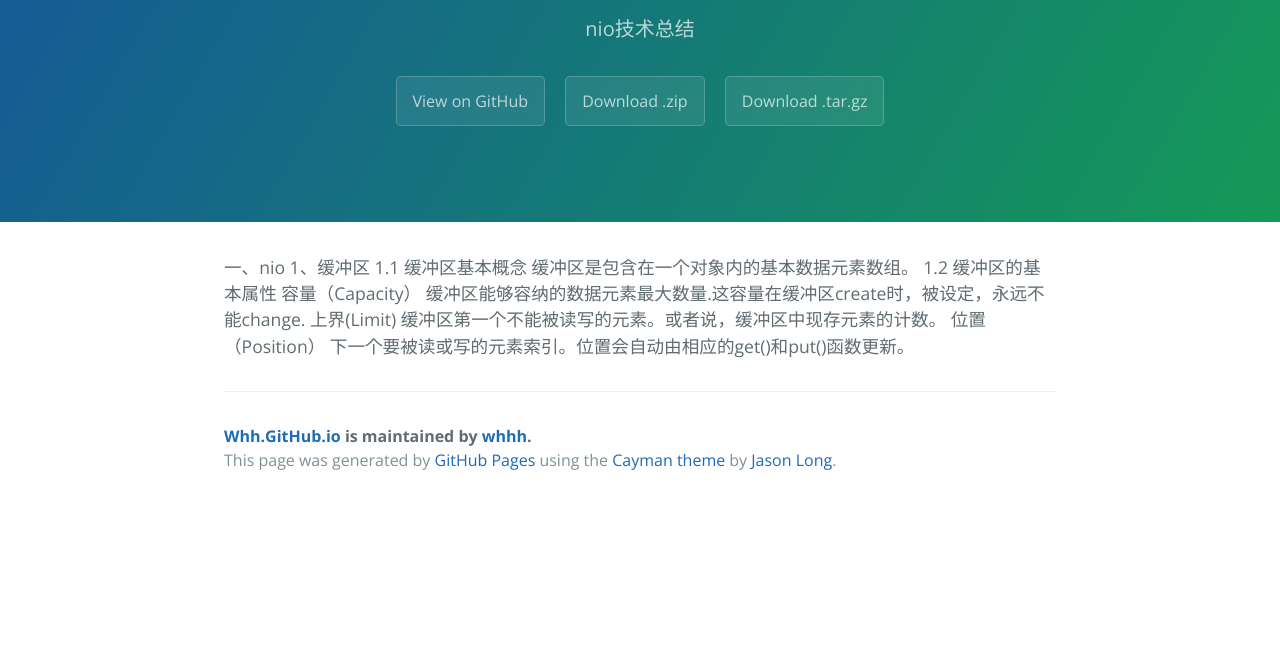
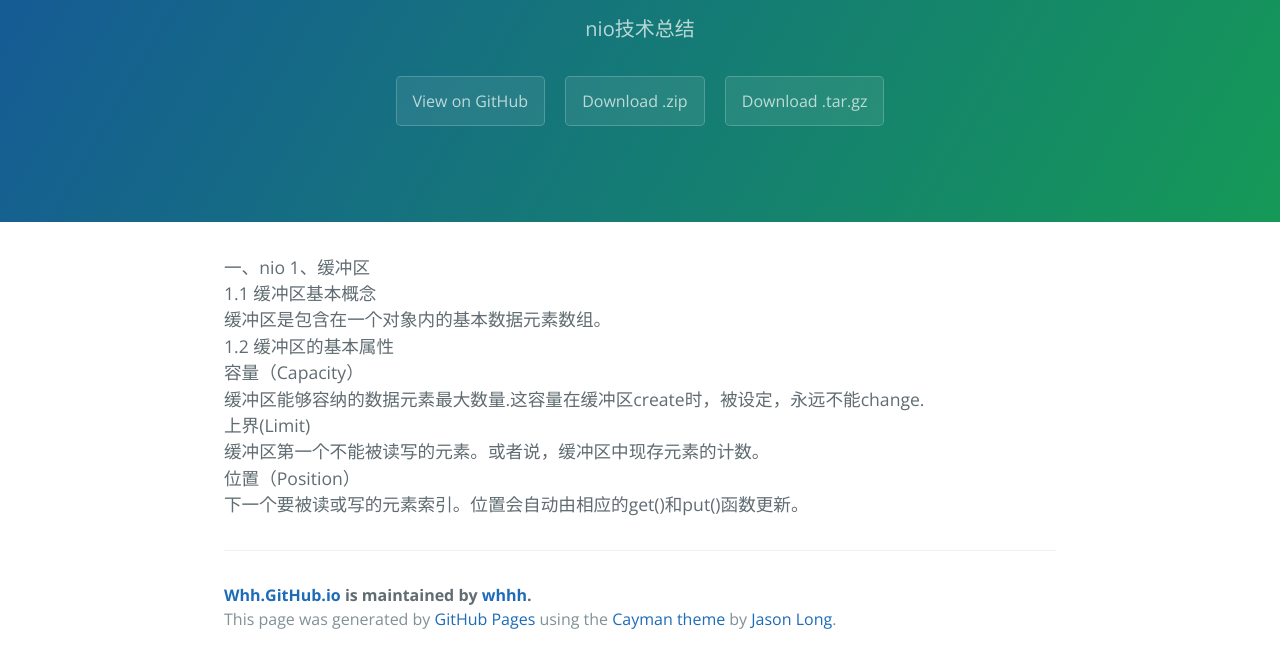
Before and after one commit to whhh/whh.github.io, a plain HTML site: page index.html in a window 1280 px wide. Shown: the part 161-824 px from the top of the page. Before the commit the page ends 800 px from the top, so only its background shows below. Drawn offline with nearby package versions, Linux system fonts and the light colour scheme.

```diff
--- a/index.html
+++ b/index.html
@@ -20,16 +20,16 @@
 
     <section class="main-content">
       <p>一、nio
-   1、缓冲区
-     1.1 缓冲区基本概念
-            缓冲区是包含在一个对象内的基本数据元素数组。
-     1.2 缓冲区的基本属性
-            容量（Capacity）
-               缓冲区能够容纳的数据元素最大数量.这容量在缓冲区create时，被设定，永远不能change.
-            上界(Limit)
-               缓冲区第一个不能被读写的元素。或者说，缓冲区中现存元素的计数。
-            位置（Position）
-               下一个要被读或写的元素索引。位置会自动由相应的get()和put()函数更新。</p>
+   1、缓冲区<br>
+     1.1 缓冲区基本概念<br>
+            缓冲区是包含在一个对象内的基本数据元素数组。<br>
+     1.2 缓冲区的基本属性<br>
+            容量（Capacity）<br>
+               缓冲区能够容纳的数据元素最大数量.这容量在缓冲区create时，被设定，永远不能change.<br>
+            上界(Limit) <br>
+               缓冲区第一个不能被读写的元素。或者说，缓冲区中现存元素的计数。<br>
+            位置（Position）<br>
+               下一个要被读或写的元素索引。位置会自动由相应的get()和put()函数更新。<br></p>
 
       <footer class="site-footer">
         <span class="site-footer-owner"><a href="https://github.com/whhh/whh.github.io">Whh.GitHub.io</a> is maintained by <a href="https://github.com/whhh">whhh</a>.</span>
--- a/params.json
+++ b/params.json
@@ -1 +1 @@
-{"name":"Whh.GitHub.io","tagline":"nio技术总结","body":"一、nio\r\n   1、缓冲区\r\n     1.1 缓冲区基本概念\r\n            缓冲区是包含在一个对象内的基本数据元素数组。\r\n     1.2 缓冲区的基本属性\r\n            容量（Capacity）\r\n               缓冲区能够容纳的数据元素最大数量.这容量在缓冲区create时，被设定，永远不能change.\r\n            上界(Limit) \r\n               缓冲区第一个不能被读写的元素。或者说，缓冲区中现存元素的计数。\r\n            位置（Position）\r\n               下一个要被读或写的元素索引。位置会自动由相应的get()和put()函数更新。\r\n\r\n\r\n","google":"","note":"Don't delete this file! It's used internally to help with page regeneration."}
+{"name":"Whh.GitHub.io","tagline":"nio技术总结","body":"一、nio\r\n   1、缓冲区<br/>\r\n     1.1 缓冲区基本概念<br/>\r\n            缓冲区是包含在一个对象内的基本数据元素数组。<br/>\r\n     1.2 缓冲区的基本属性<br/>\r\n            容量（Capacity）<br/>\r\n               缓冲区能够容纳的数据元素最大数量.这容量在缓冲区create时，被设定，永远不能change.<br/>\r\n            上界(Limit) <br/>\r\n               缓冲区第一个不能被读写的元素。或者说，缓冲区中现存元素的计数。<br/>\r\n            位置（Position）<br/>\r\n               下一个要被读或写的元素索引。位置会自动由相应的get()和put()函数更新。<br/>\r\n\r\n\r\n","google":"","note":"Don't delete this file! It's used internally to help with page regeneration."}
```
